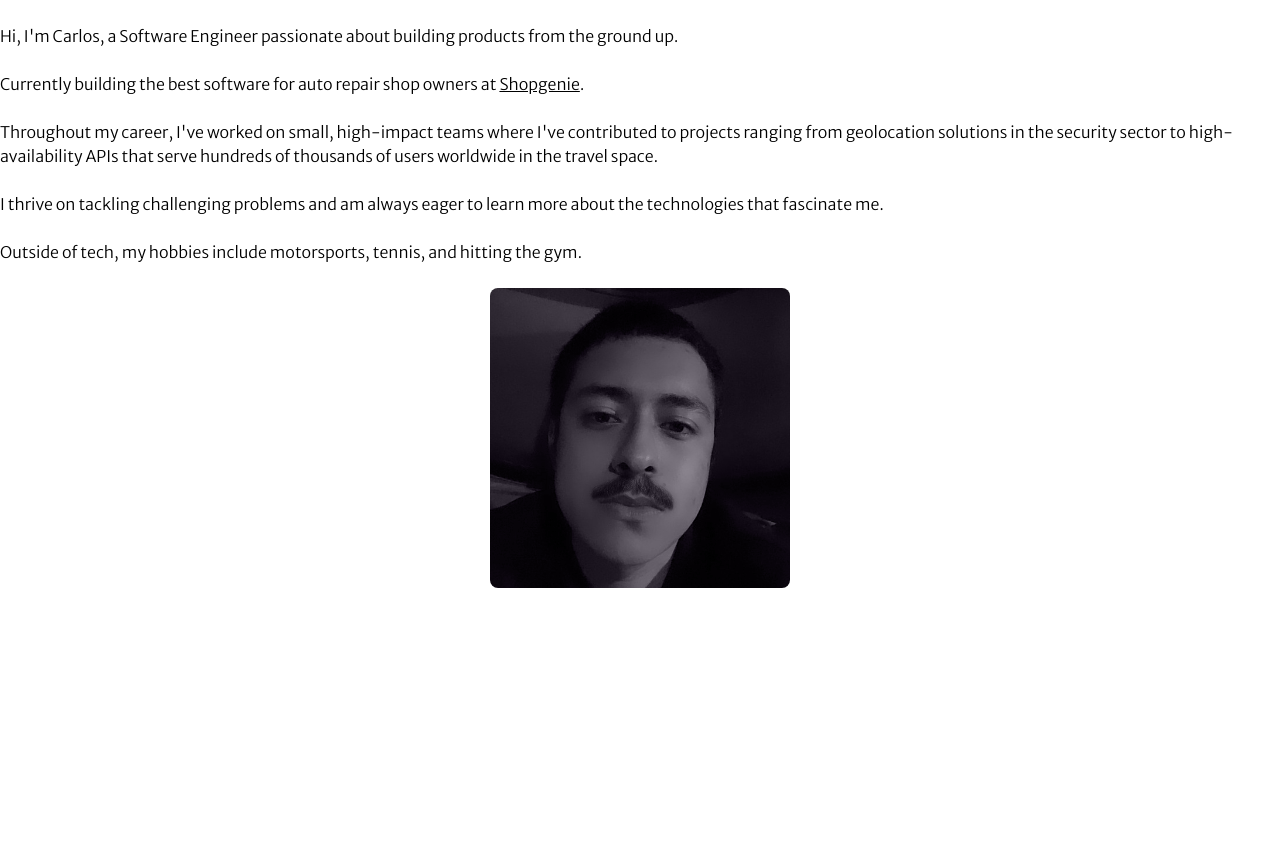
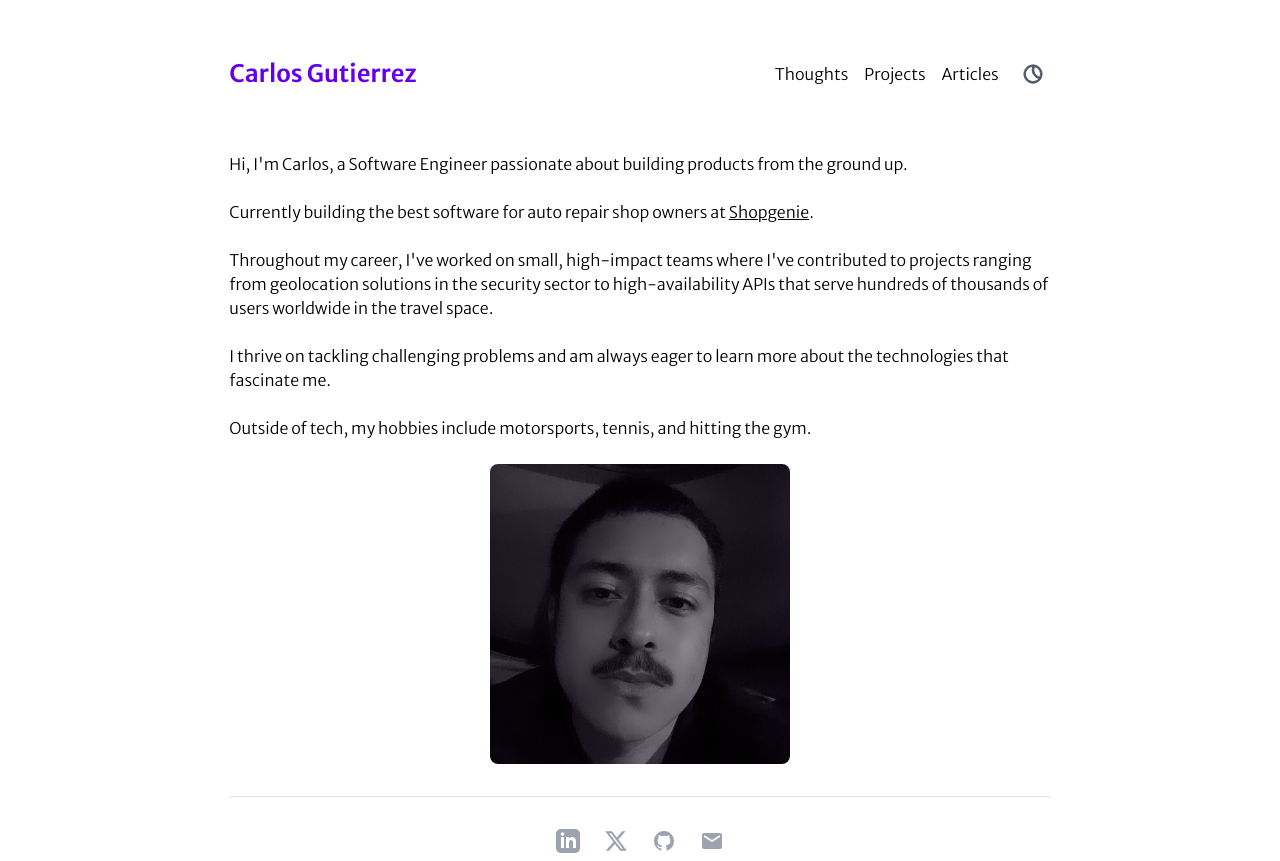
Before and after one commit to carlosguso/blog, a Next.js app: page / in a window 1280 px wide. Before the commit the page ends 800 px from the top, so only its background shows below. Built offline with nearby package versions, Linux system fonts and the light colour scheme.

Commit message:
Apply the main layout to the pages individually

```diff
--- a/src/app/articles/page.tsx
+++ b/src/app/articles/page.tsx
@@ -1,9 +1,10 @@
+import MainLayout from "@/components/MainLayout";
 import articles from "./articles";
 import ItemCard from "../../components/ItemCard";
 
 export default function ArticlesMainPage() {
   return (
-    <>
+    <MainLayout>
       <h2 className="text-2xl font-semibold mb-6 text-main-accent-light dark:text-main-accent">
         Articles
       </h2>
@@ -24,6 +25,6 @@ export default function ArticlesMainPage() {
           No articles available at the moment. Check back later!
         </p>
       )}
-    </>
+    </MainLayout>
   );
 }
--- a/src/app/blog/page.tsx
+++ b/src/app/blog/page.tsx
@@ -1,12 +1,10 @@
-import Link from "next/link";
-import Header from "../../components/Header";
-import Footer from "../../components/Footer";
+import MainLayout from "@/components/MainLayout";
 import blogPosts from "./posts";
 import ItemCard from "../../components/ItemCard";
 
 export default function BlogMainPage() {
   return (
-    <>
+    <MainLayout>
       <h2 className="text-2xl font-semibold mb-6 text-main-accent-light dark:text-main-accent">
         Thoughts
       </h2>
@@ -27,6 +25,6 @@ export default function BlogMainPage() {
           No blog posts available at the moment. Check back later!
         </p>
       )}
-    </>
+    </MainLayout>
   );
 }
--- a/src/app/page.tsx
+++ b/src/app/page.tsx
@@ -1,9 +1,10 @@
 import About from "./about.mdx";
 import highlights from "./highlights";
+import MainLayout from "@/components/MainLayout";
 
 export default function Landing() {
   return (
-    <>
+    <MainLayout>
       <section>
         <About />
       </section>
@@ -64,6 +65,6 @@ export default function Landing() {
           </div>
         </section>
       )}
-    </>
+    </MainLayout>
   );
 }
--- a/src/app/projects/page.tsx
+++ b/src/app/projects/page.tsx
@@ -1,12 +1,10 @@
-import Link from "next/link";
-import Header from "../../components/Header";
-import Footer from "../../components/Footer";
+import MainLayout from "@/components/MainLayout";
 import projects from "./projects";
 import ItemCard from "../../components/ItemCard";
 
 export default function ProjectsMainPage() {
   return (
-    <>
+    <MainLayout>
       <h2 className="text-2xl font-semibold mb-6 text-main-accent-light dark:text-main-accent">
         Projects
       </h2>
@@ -27,6 +25,6 @@ export default function ProjectsMainPage() {
           No projects available at the moment. Check back later!
         </p>
       )}
-    </>
+    </MainLayout>
   );
 }
```
